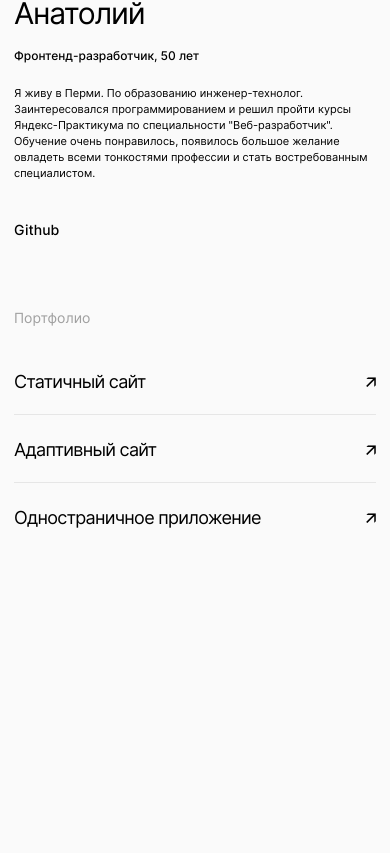
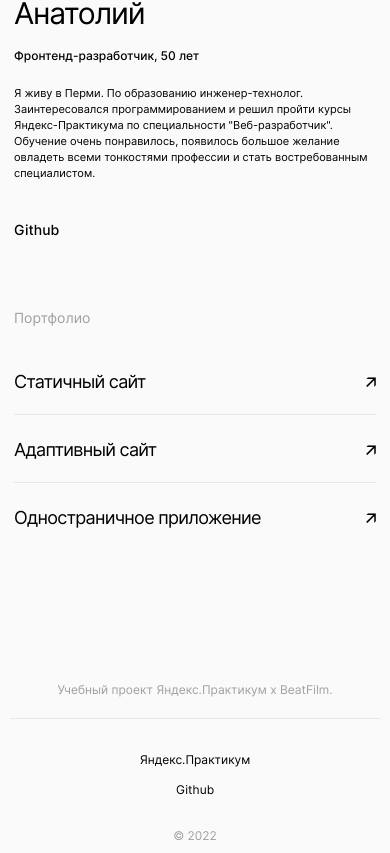
Before and after one commit to Anatoly-72/movies-explorer-frontend, a React (Create React App) app: page / in a window 390 px wide. Shown: the part 2508-3361 px from the top of the page. Before the commit the page ends 3138 px from the top, so only its background shows below. Built offline with nearby package versions, Linux system fonts and the light colour scheme.

Commit message:
feat: добавить футер

```diff
--- a/src/components/App/App.js
+++ b/src/components/App/App.js
@@ -1,19 +1,15 @@
 import './App.css';
 import { Switch, Route } from 'react-router-dom';
-// import Header from '../Header/Header';
 import Main from '../Main/Main';
-// import Footer from '../Footer/Footer';
 
 function App() {
   return (
     <div className='app'>
       <Switch>
         <Route exact path='/'>
-          {/* <Header /> */}
           <Main />
         </Route>
       </Switch>
-
     </div>
   );
 }
--- a/src/components/Footer/Footer.css
+++ b/src/components/Footer/Footer.css
@@ -0,0 +1,94 @@
+.footer {
+  display: flex;
+  flex-direction: column;
+  margin: 0 auto;
+  max-width: calc(100% - 140px);
+  padding: 79px 0 0;
+}
+
+.footer__title {
+  font-weight: 400;
+  font-size: 13px;
+  line-height: 16px;
+  text-align: center;
+  border-bottom: 1px solid #e8e8e8;
+  color: #a0a0a0;
+  margin: 0;
+  padding-bottom: 20px;
+}
+
+.footer__container {
+  display: flex;
+  justify-content: space-between;
+  margin: 20px 0 0;
+}
+
+.footer__list {
+  display: flex;
+  gap: 20px;
+  list-style: none;
+  margin: 0;
+  padding: 0;
+}
+
+.footer__copyright {
+  font-weight: 400;
+  font-size: 13px;
+  line-height: 16px;
+}
+
+.footer__link {
+  font-weight: 400;
+  font-size: 13px;
+  line-height: 16px;
+  text-decoration: none;
+  color: #000;
+  transition: 0.2s ease;
+}
+
+.footer__link:hover {
+  opacity: 0.5;
+}
+
+@media screen and (max-width: 991px) {
+  .footer {
+    max-width: calc(100% - 60px);
+    padding: 80px 0 0;
+  }
+}
+
+@media screen and (max-width: 767px) {
+  .footer {
+    max-width: calc(100% - 20px);
+  }
+
+  .footer__title {
+    font-size: 12px;
+    line-height: 15px;
+    padding-bottom: 21px;
+  }
+
+  .footer__container {
+    flex-direction: column-reverse;
+    align-items: center;
+    margin-top: 30px;
+  }
+
+  .footer__list {
+    flex-direction: column;
+    text-align: center;
+    gap: 12px;
+    margin-bottom: 30px;
+  }
+
+  .footer__copyright {
+    font-size: 12px;
+    line-height: 15px;
+    color: #a0a0a0;
+  }
+
+  .footer__link {
+    font-size: 12px;
+    line-height: 15px;
+  }
+}
--- a/src/components/Footer/Footer.js
+++ b/src/components/Footer/Footer.js
@@ -0,0 +1,40 @@
+import "./Footer.css";
+
+function Footer() {
+  return (
+    <footer className="footer">
+      <p className="footer__title">
+        Учебный проект Яндекс.Практикум х BeatFilm.
+      </p>
+      <div className="footer__container">
+        <span className="footer__copyright">
+          &copy; {new Date().getFullYear()}
+        </span>
+        <ul className="footer__list">
+          <li className="footer__item">
+            <a
+              className="footer__link"
+              href="https://practicum.yandex.ru"
+              rel="noreferrer"
+              target="_blank"
+            >
+              Яндекс.Практикум
+            </a>
+          </li>
+          <li className="footer__item">
+            <a
+              className="footer__link"
+              href="https://github.com/Anatoly-72"
+              rel="noreferrer"
+              target="_blank"
+            >
+              Github
+            </a>
+          </li>
+        </ul>
+      </div>
+    </footer>
+  );
+}
+
+export default Footer;
--- a/src/components/Main/Main.js
+++ b/src/components/Main/Main.js
@@ -4,7 +4,7 @@ import AboutProject from "../AboutProject/AboutProject";
 import Techs from "../Techs/Techs";
 import AboutMe from "../AboutMe/AboutMe";
 import Portfolio from "../Portfolio/Portfolio";
-// import Footer from '../Footer/Footer';
+import Footer from '../Footer/Footer';
 
 function Main() {
   return (
@@ -17,7 +17,7 @@ function Main() {
         <AboutMe />
         <Portfolio />
       </main>
-      {/* <Footer /> */}
+      <Footer />
     </>
   );
 }
--- a/src/components/Portfolio/Portfolio.css
+++ b/src/components/Portfolio/Portfolio.css
@@ -34,6 +34,7 @@
 
 .portfolio__item:last-child {
   border-bottom: none;
+  padding: 0;
 }
 
 .portfolio__link {
```
